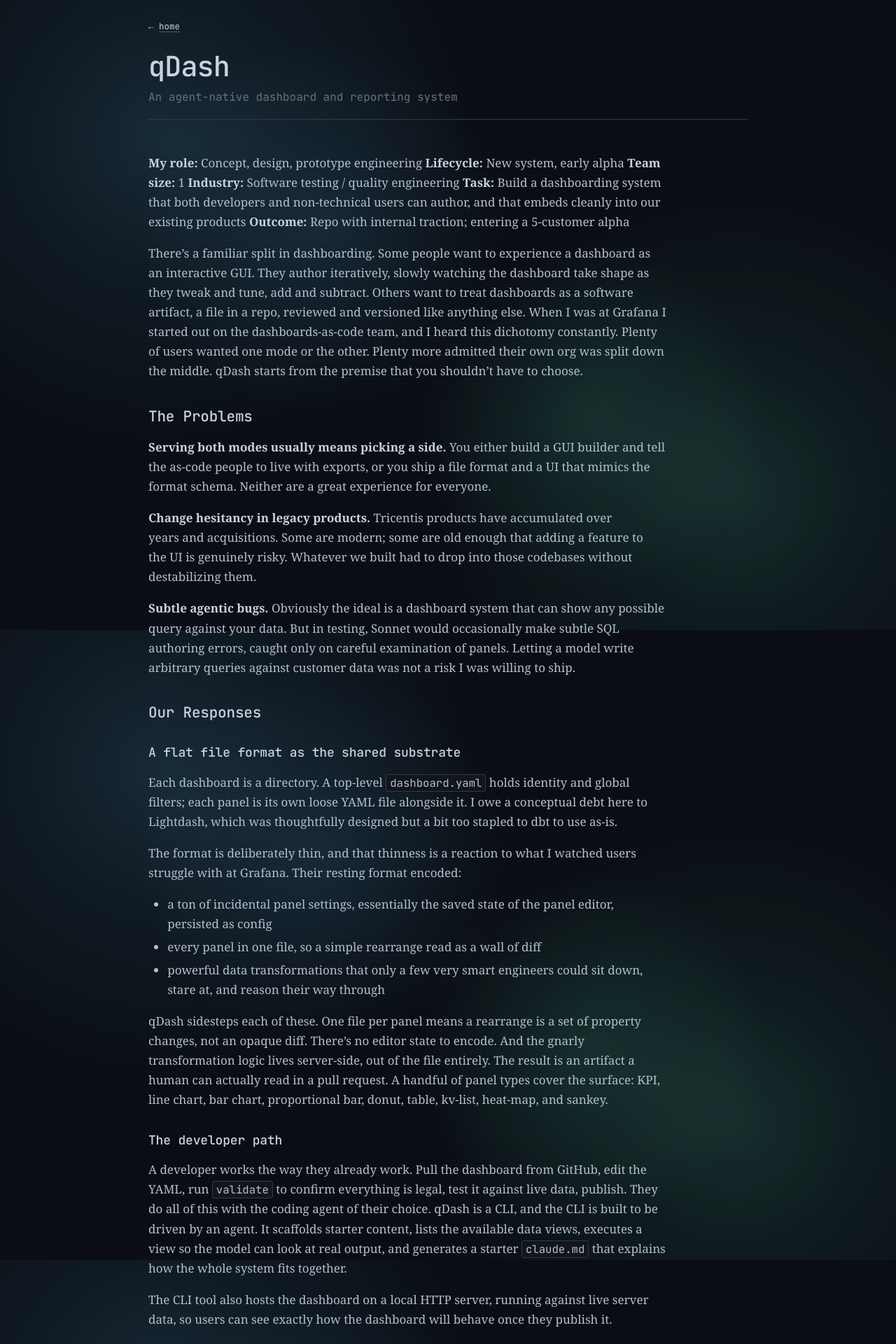
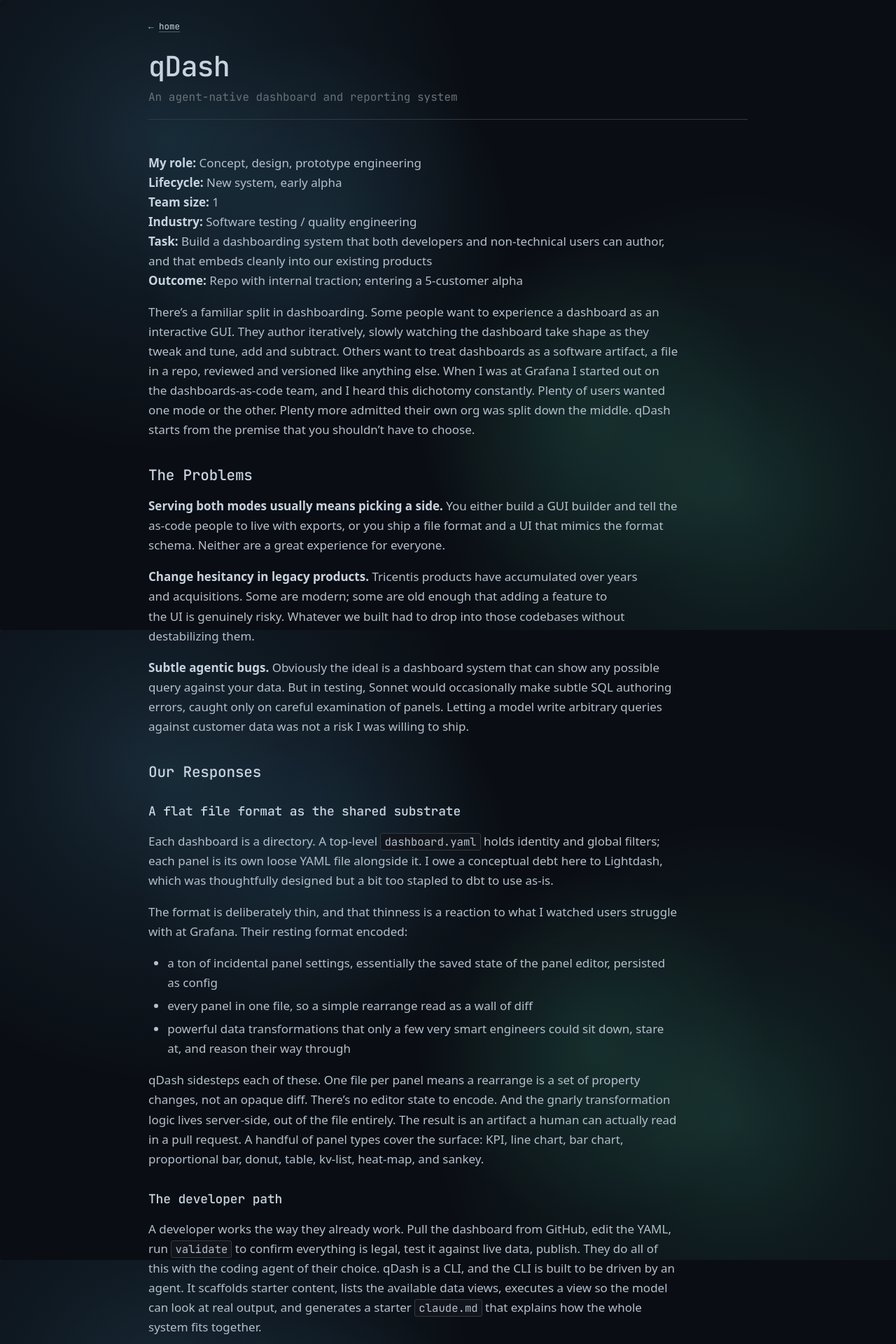
Before and after one commit to breitreiter/whoami, a Jekyll site: the page built from case/qdash.md, in a window 1280 px wide. Shown: the top 1920 px of the page at 70% size. Built offline with Jekyll 4.4.1, drawn with Linux system fonts in a browser that asks for light colours; comment, search, counter and statistics services are not loaded.

Commit message:
Fix qDash line breaks, switch case prose to sans, freeze case bg
- Add hard-break trailing spaces to qDash metadata block so it no
  longer collapses into a single paragraph
- Point case-study body type at a new --font-sans variable instead of
  the serif stack, matching the repo's other typefaces
- Stop the scroll-linked blob drift on case pages so it doesn't
  distract from prose

Co-Authored-By: Claude Opus 4.8 (1M context) <noreply@anthropic.com>

```diff
--- a/src/site.css
+++ b/src/site.css
@@ -12,6 +12,7 @@
   --accent-strong: #60ebf0; /* super-emphasis (brand glyph, hero accents) */
   --accent-link:   #60f0c4; /* interactive (links, focus, cmdk active) */
   --font-mono: 'JetBrains Mono', ui-monospace, monospace;
+  --font-sans: ui-sans-serif, system-ui, Helvetica, Arial, sans-serif;
 
   /* Derived tones */
   --mute:    color-mix(in srgb, var(--ink) 50%, var(--bg));
@@ -130,6 +131,9 @@ body {
   50%  { --blob1-x: 58%; --blob1-y: 38%; --blob2-x: 42%; --blob2-y: 62%; }
   100% { --blob1-x: 75%; --blob1-y: 82%; --blob2-x: 25%; --blob2-y: 18%; }
 }
+
+/* Case studies: freeze the blobs at rest — the drift distracts from prose. */
+body:has(.page--case) { animation: none; }
 
 @media (prefers-reduced-motion: reduce) {
   body { animation: none; }
@@ -1226,10 +1230,10 @@ dl, ul, ol { margin: 0; padding: 0; list-style: none; }
   margin: 8px 0 0;
 }
 
-/* Case-study prose breaks character: proportional serif for the body, mono
+/* Case-study prose breaks character: proportional sans for the body, mono
    stays on headings and code so the page still reads as part of the site. */
 .markdown {
-  font-family: ui-serif, Charter, "Iowan Old Style", Cambria, Georgia, serif;
+  font-family: var(--font-sans);
   font-size: 17px;
   line-height: 1.65;
   color: color-mix(in srgb, var(--ink) 90%, var(--bg));
```
Also changed, not shown: case/qdash.md (line endings or trailing spaces).
